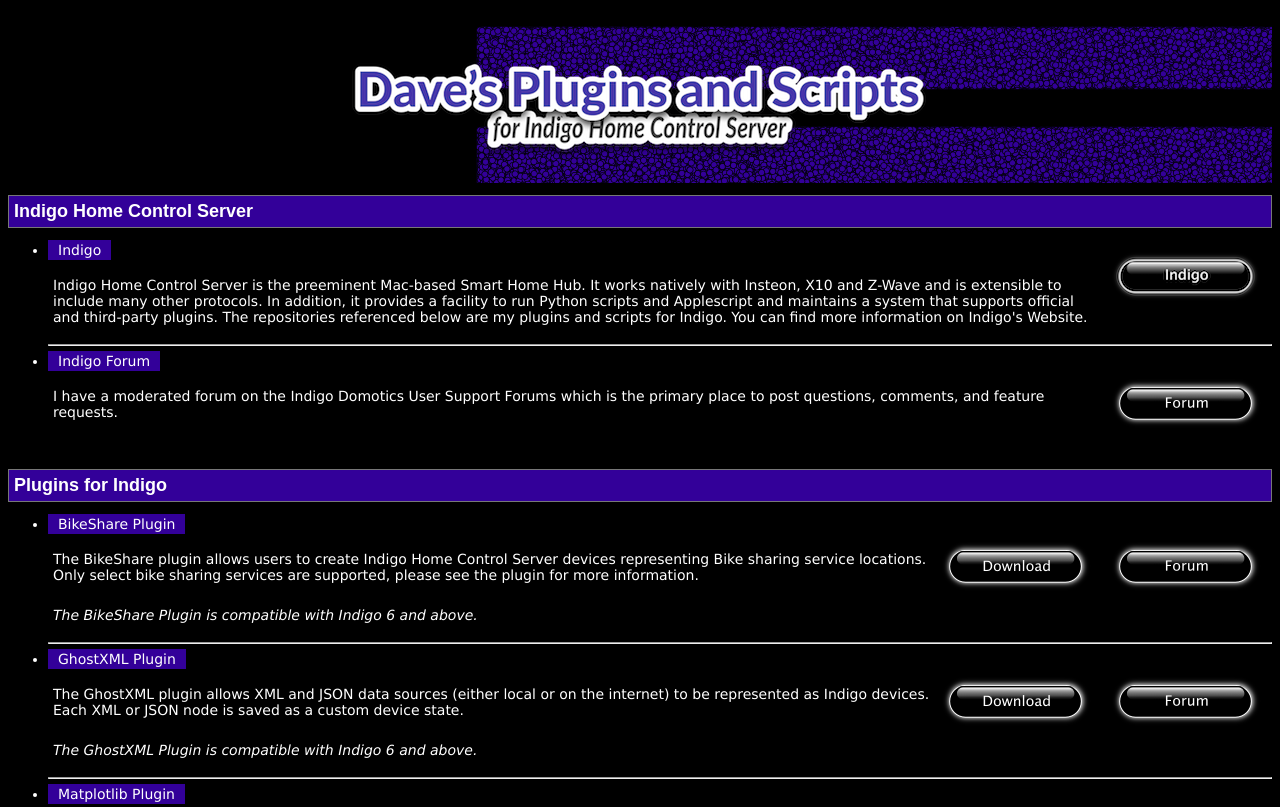
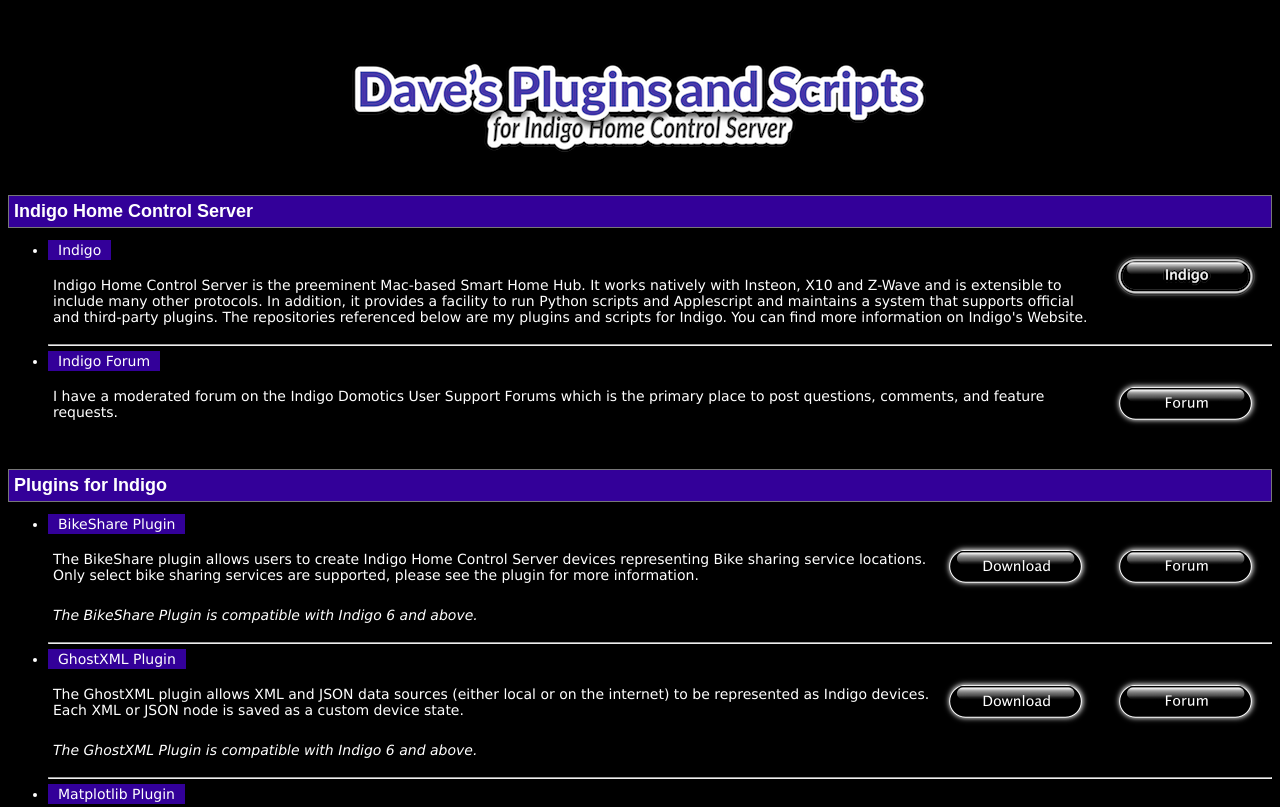
Before and after one commit to DaveL17/DaveL17.github.io, a plain HTML site: page index.html in a window 1280 px wide. Shown: the top 807 px of the page. Drawn offline with Linux system fonts and the light colour scheme.

Commit message:
Changes to header

```diff
--- a/fogbert.css
+++ b/fogbert.css
@@ -31,7 +31,7 @@ footer {
     display: block;
 }
 header{
-    background-image: url("/img/img_banner.png");
+    /*background-image: url("/img/img_banner.png");*/
     color: #FFFFFF;
     display: block;
     margin: 0px;
```
